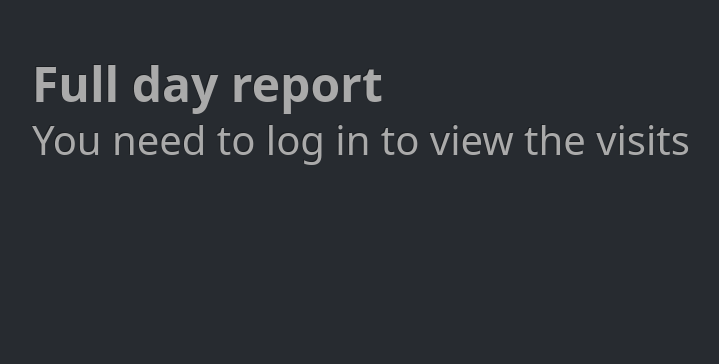
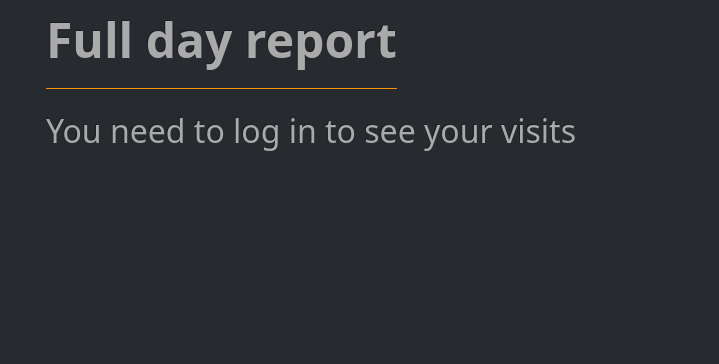
Before and after one commit to JoGorska/mileage-tracker, a Django app: a page that uses templates/visits/visits_by_date.html in a window 1280 px wide. Shown: the part 94-458 px from the top of the page, without its empty margins (50-769 px from the left). Run offline with Django 3.2, Linux system fonts and the light colour scheme; tables that the repository leaves empty hold one stand-in row (values such as "Sample post"); some libraries are stand-ins or nearby versions.

Commit message:
Style: unified styling of the main headers of some of the templates and fixed issues with closing the container outside if statement

```diff
--- a/templates/visits/visits_by_date.html
+++ b/templates/visits/visits_by_date.html
@@ -2,23 +2,13 @@
 {% load static %}
 {% block content %}
 
-<div class="container">
-    <div class="row">
-       <div class="col-4">
-          <h1 class="display-5 fw-bold lh-1 ">Full day report</h1>
-       </div>
-       <div class="col-4"></div>
-       <div class="col-4"></div>
-    </div>
-
+<h1 class="display-5 fw-bold lh-1 mb-5 mx-5 mt-3"><span class="border-warning pb-3 border-bottom mx-5">Full day report</span></h1>
 
     {% if user.is_authenticated %}
 
-
-
-    <form>
+    <form class="container">
         <fieldset>
-            <legend class="mb-5 border-warning pb-3 border-bottom">{{date_to_string}}</legend>
+            <legend class="mb-5 pb-3">{{date_to_string}}</legend>
 
             <div class="accordion accordion-flush" id="list-of-journeys">
 
@@ -98,16 +88,17 @@
       </div>
     </div>
   </div>
+</div>
 
     {% endfor %}
 
 
     {% else %}
-    <!-- if the there is no journeys assigned to this driver -->
-    <h1>You need to log in to view the visits</h1>
+
+    <h2 class="mx-5"><spanc class="mx-5">You need to log in to see your visits</span></h2>
 
     {% endif %}
 
-</div>
+
 
 {% endblock %}
```
Also changed, not shown: templates/visits/date_picker.html (+8 -12 lines), templates/visits/drive.html (+8 -11 lines).
